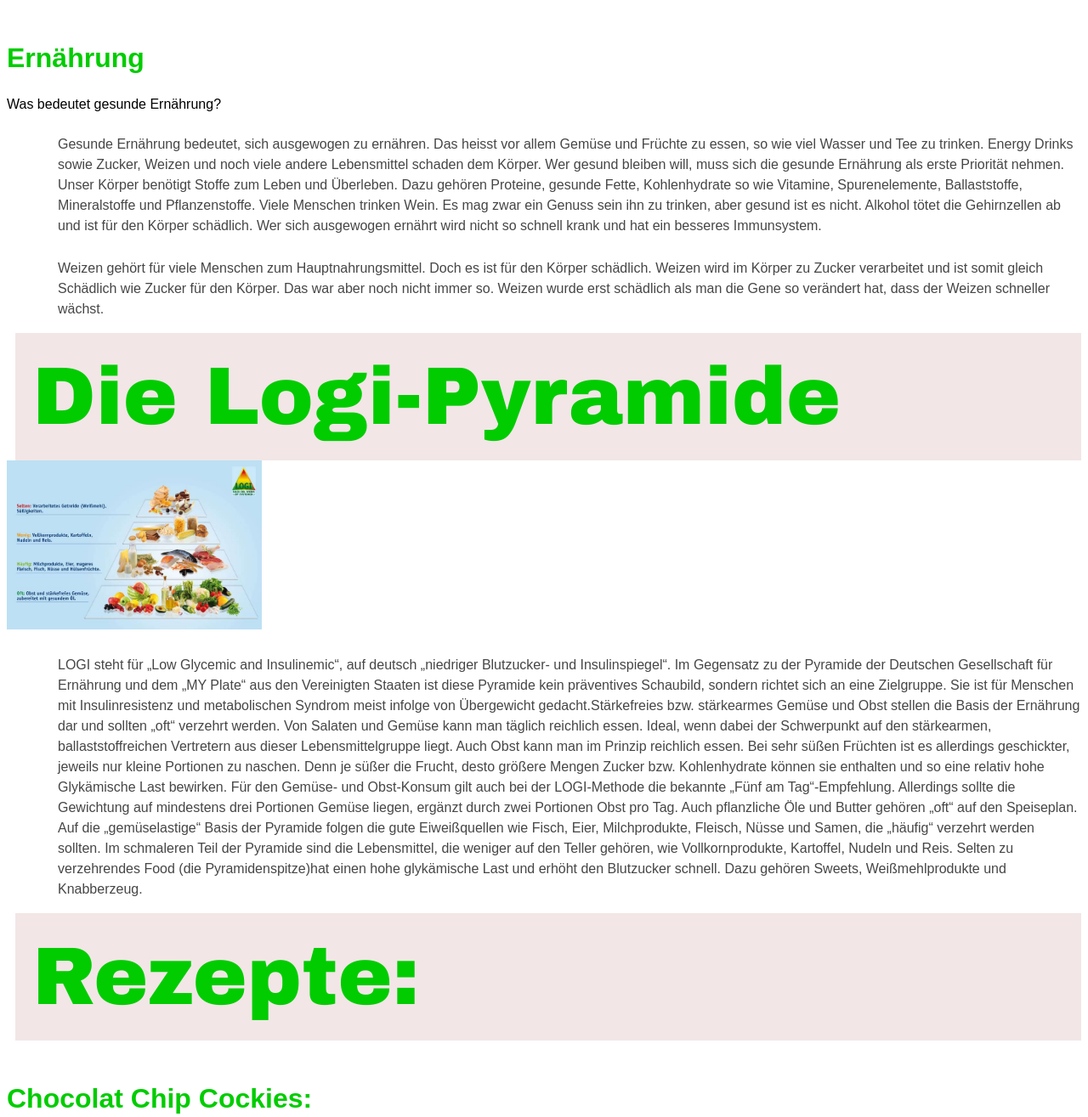
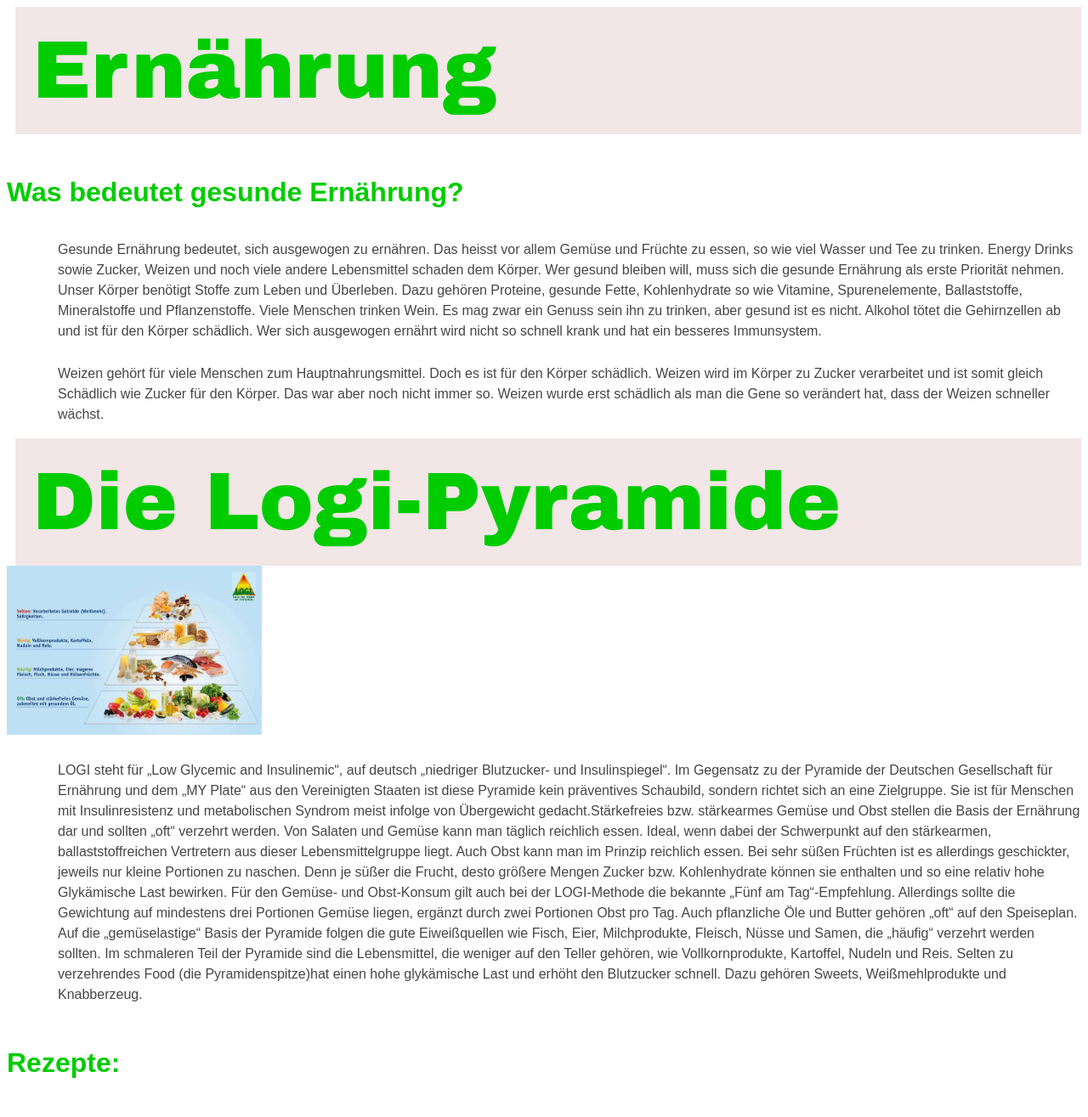
Before and after one commit to valentinalifestylefood/valentinalifestylefood.github.io, a plain HTML site: page index.html in a window 1280 px wide. Shown: the top 1315 px of the page at 85% size. Drawn offline with Linux system fonts and the light colour scheme.

Commit message:
Update index.html

```diff
--- a/index.html
+++ b/index.html
@@ -12,10 +12,10 @@
 </head>
 
 <body>
-<h2>Ernährung
-</h2
-<h1> Was bedeutet gesunde Ernährung?
- </h1>
+<h1>Ernährung
+</h1>
+<h2> Was bedeutet gesunde Ernährung?
+ </h2>
 
 <p>
 Gesunde Ernährung bedeutet, sich ausgewogen zu ernähren.
@@ -62,8 +62,8 @@ Für den Gemüse- und Obst-Konsum gilt auch bei der LOGI-Methode die bekannte
  Weißmehlprodukte und Knabberzeug.
  </p>
 
- <h1>Rezepte:
- </h1>
+ <h2>Rezepte:
+ </h2>
 
  <h2> Chocolat Chip Cockies:
  </h2>
```
